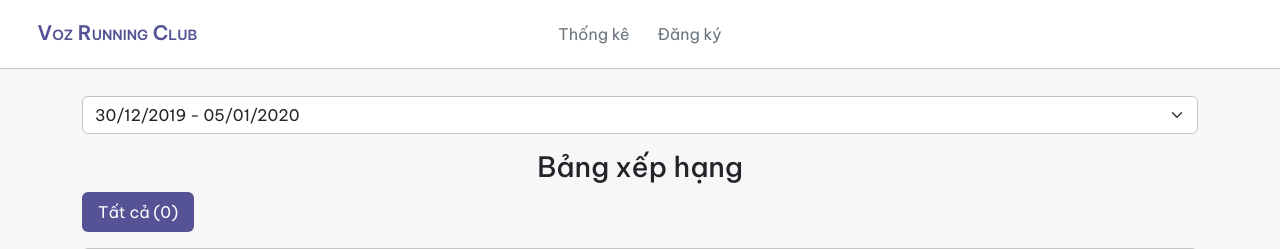
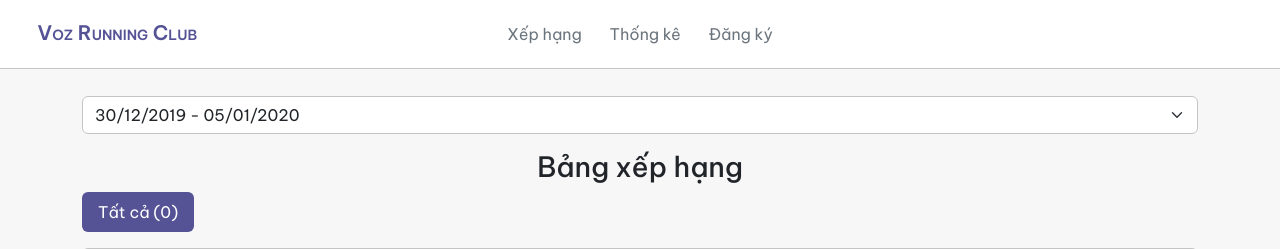
Before and after one commit to phongnt570/vozRunningClub, a Django app: page / in a window 1280 px wide. Shown: the top 249 px of the page. Run offline with Django 4.2, Linux system fonts and the light colour scheme; tables that the repository leaves empty hold one stand-in row (values such as "Sample post"); some libraries are stand-ins or nearby versions.

Commit message:
bring back "xep hang"

```diff
--- a/templates/base.html
+++ b/templates/base.html
@@ -28,9 +28,9 @@
                 </a>
             </div>
             <div class="nav-items">
-                {#                <a href="{% url 'leaderboard' %}"#}
-                {#                   class="nav-item-link{% if request.resolver_match.url_name == 'leaderboard' %} selected{% endif %}">#}
-                {#                    Xếp hạng</a>#}
+                <a href="{% url 'leaderboard' %}"
+                   class="nav-item-link{% if request.resolver_match.url_name == 'leaderboard' %} selected{% endif %}">
+                    Xếp hạng</a>
                 <a href="{% url 'statistics' %}"
                    class="nav-item-link{% if request.resolver_match.url_name == 'statistics' %} selected{% endif %}">
                     Thống kê</a>
```
